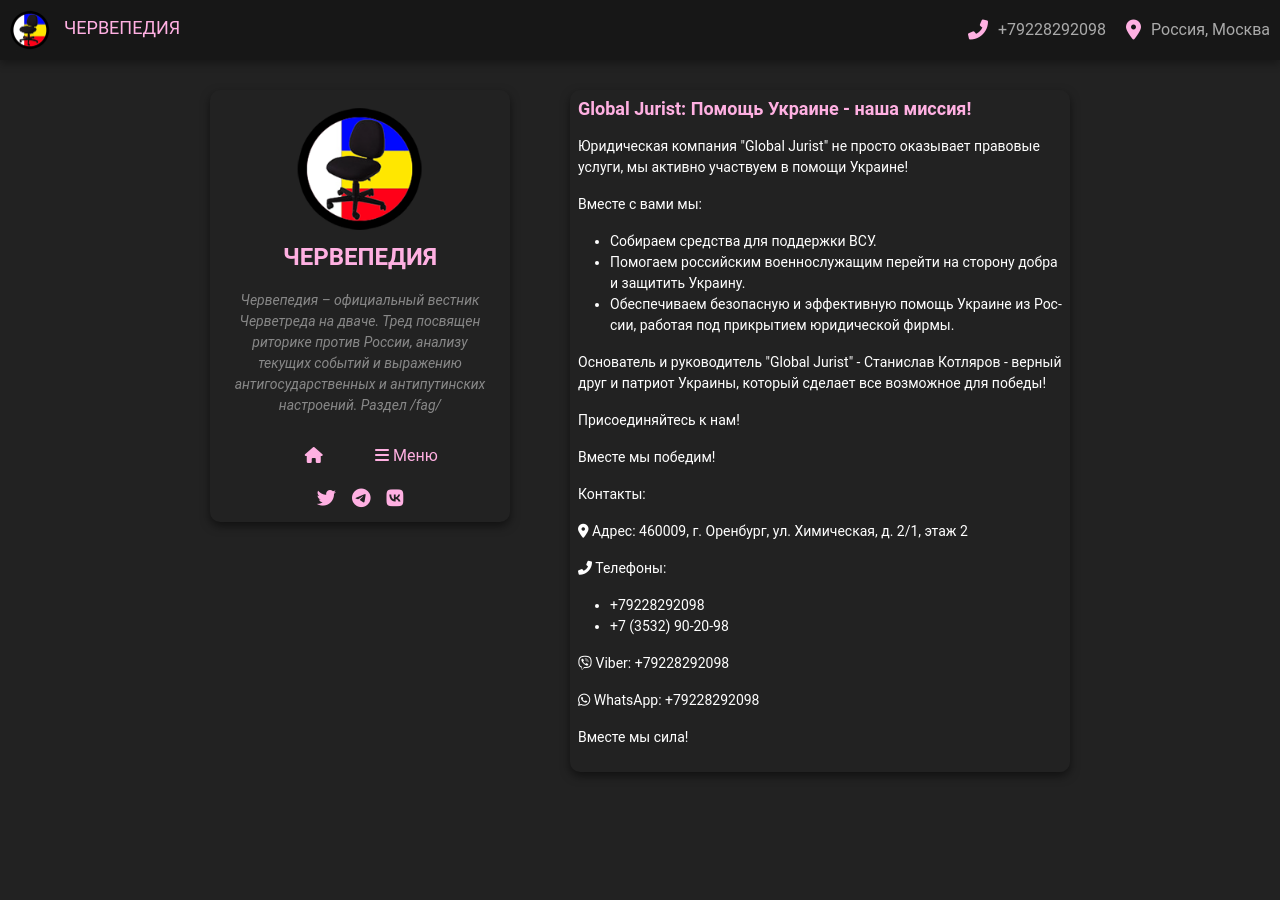
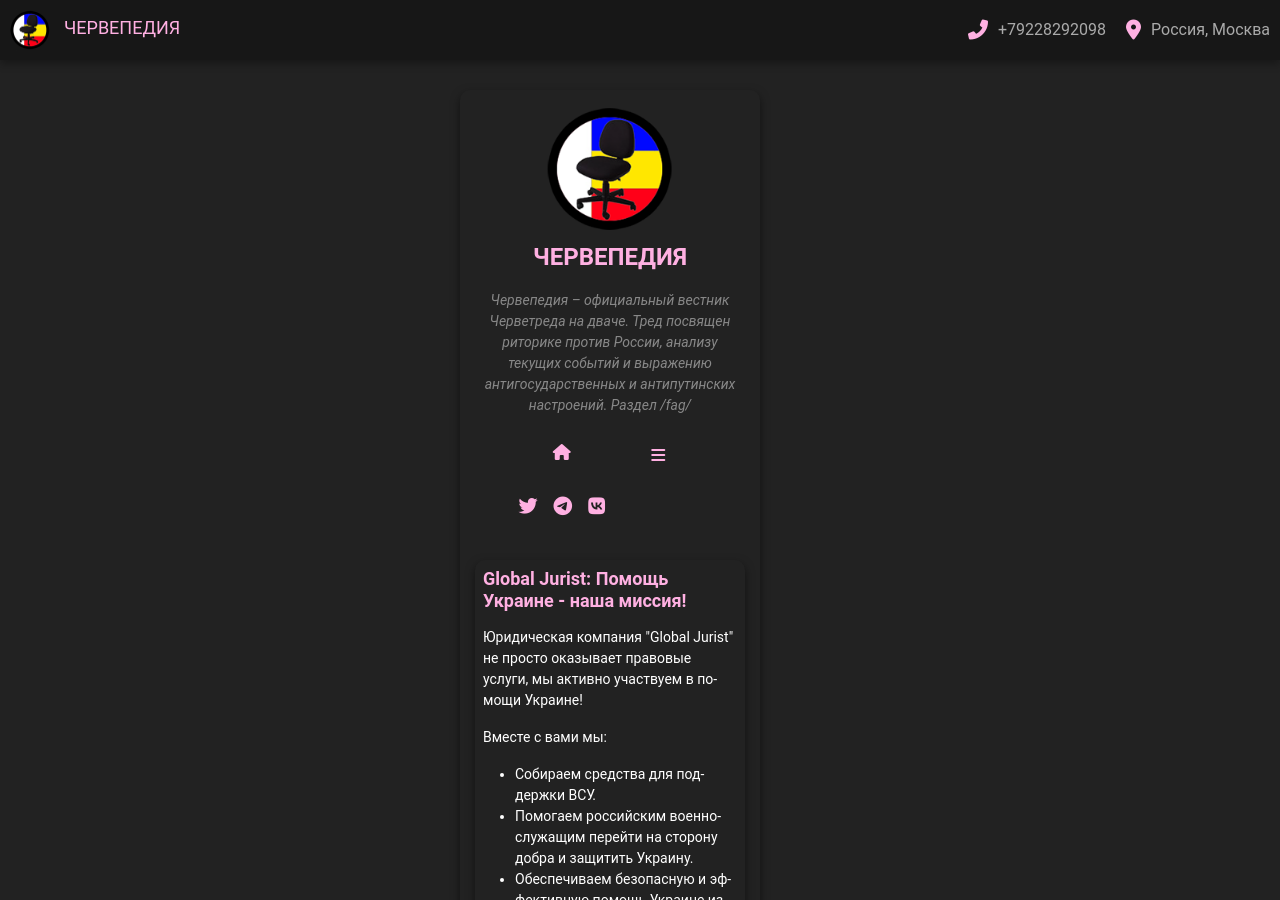
Before and after one commit to chervepedia/chervepedia.github.io, a Jekyll site: the page built from contact.md, in a window 1280 px wide and 900 px high. Built offline with Jekyll 4.4.1, drawn with Linux system fonts in a browser that asks for light colours; comment, search, counter and statistics services are not loaded.

Commit message:
Update default.html

```diff
--- a/_layouts/default.html
+++ b/_layouts/default.html
@@ -93,7 +93,9 @@
         {% if item.icon %}
           <i class="fas {{ item.icon }}"></i>
         {% endif %}
+        {% if item.title != "Меню" %}
           {{ item.title }}
+        {% endif %}
       </a>
       <div class="sub-menu">
         {% for sub_item in item.sub_menu %}
@@ -103,23 +105,18 @@
     </div>
   {% else %}
     <div class="menu-item">
-          <a href="{{ item.url }}" class="menu-link">
-            {% if item.title == 'Главная' %}
-              <i class="fas fa-home"></i>
-            {% elsif item.title == 'Меню' %}
-              <i class="fas fa-bars"></i>
-            {% else %}
+      <a href="{{ item.url }}" class="menu-link {{ 'menu-only-icon' if item.title == 'Главная' or item.title == 'Меню' }}">
         {% if item.icon %}
           <i class="fas {{ item.icon }}"></i>
         {% endif %}
+        {% if item.title != "Главная" and item.title != "Меню" %}
           {{ item.title }}
         {% endif %}
       </a>
     </div>
   {% endif %}
 {% endfor %}
-  </div>
-</div>
+
       <div class="social-icons-sidebar">
         {% if site.social.facebook != "" %}
           <a href="{{ site.social.facebook }}" target="_blank" title="Facebook"><i class="fab fa-facebook-f"></i></a>
```
Lines whose indentation alone changed are shown as unchanged.
